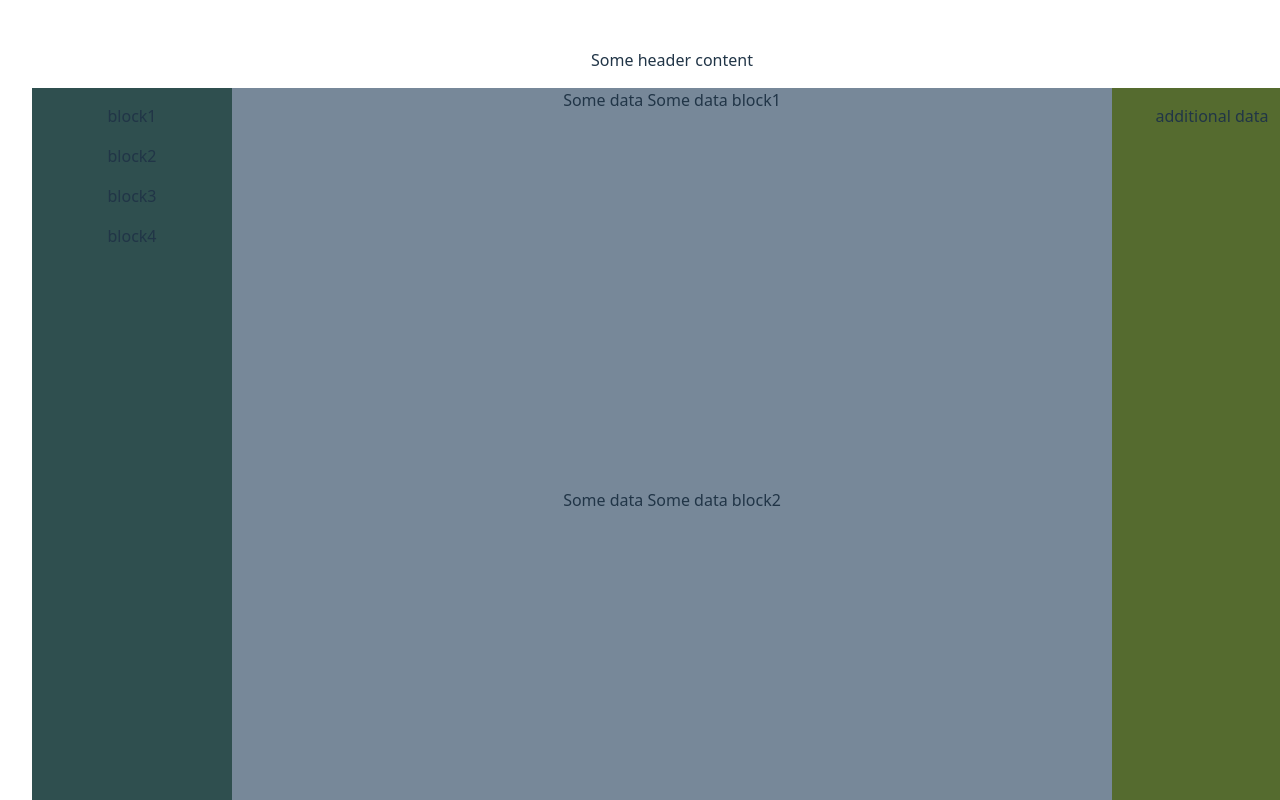
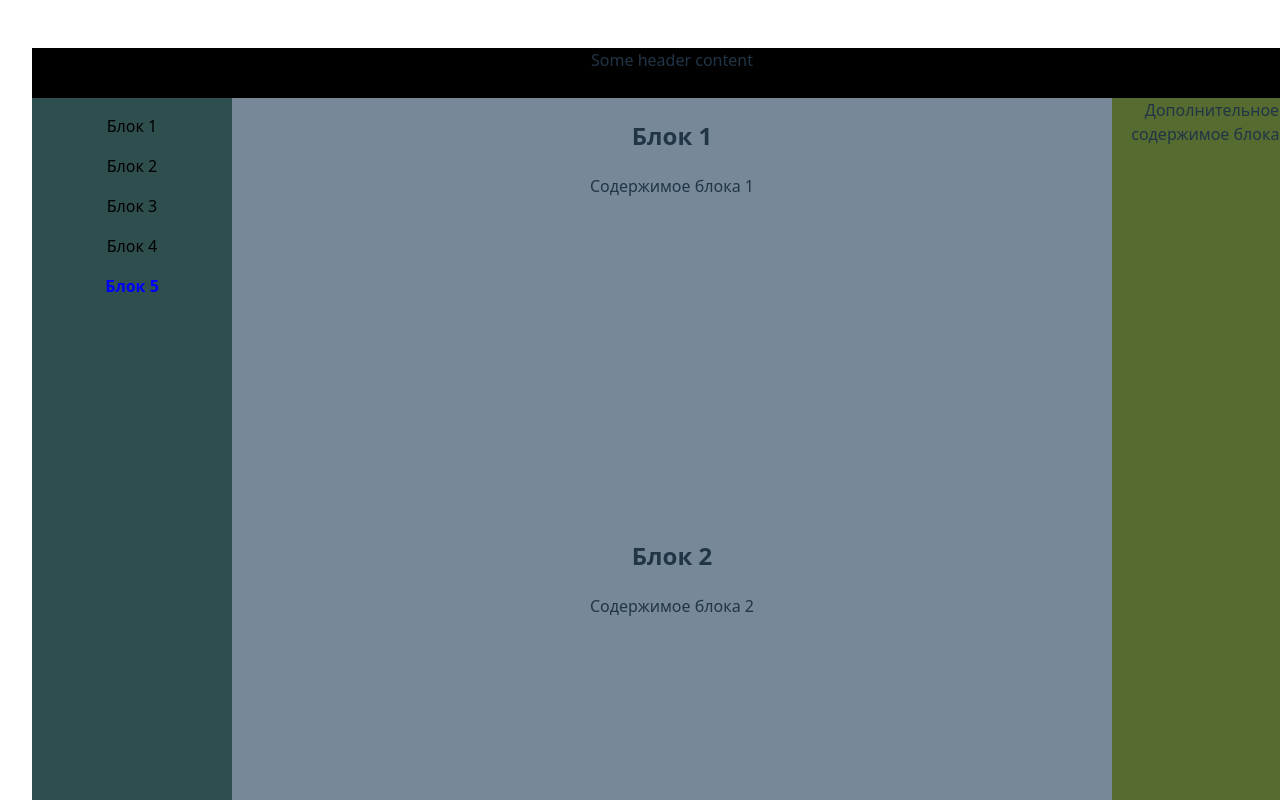
Before and after one commit to daniilminin1990/activeSectionSliding, a React (Vite) app: page /split in a window 1280 px wide. Shown: the top 800 px of the page. Built offline with nearby package versions, Linux system fonts and the light colour scheme.

Commit message:
first implementation of scrolling through blocks

```diff
--- a/package.json
+++ b/package.json
@@ -10,9 +10,12 @@
     "preview": "vite preview"
   },
   "dependencies": {
+    "mobx": "^6.13.7",
+    "mobx-react-lite": "^4.1.0",
     "react": "^19.0.0",
     "react-dom": "^19.0.0",
-    "react-router-dom": "^7.4.1"
+    "react-router-dom": "^7.4.1",
+    "react-use": "^17.6.0"
   },
   "devDependencies": {
     "@eslint/js": "^9.21.0",
--- a/src/components/LayoutSplit.tsx
+++ b/src/components/LayoutSplit.tsx
@@ -1,34 +1,146 @@
-import s from "./LayoutSplit.module.scss";
+import { observer } from 'mobx-react-lite';
+import { navigationStore } from '../store/navigationStore';
+import s from './LayoutSplit.module.scss';
 import {Outlet} from "react-router-dom";
 
-export const blocks = [
-  'block1',
-  'block2',
-  'block3',
-  'block4',
-]
+type Block = {
+  id: number;
+  title: string;
+  content: string;
+  additionalContent?: string;
+};
 
-export const LayoutSplit = () => {
+const blocks: Block[] = [
+  { id: 1, title: 'Блок 1', content: 'Содержимое блока 1', additionalContent: 'Дополнительное содержимое блока 1' },
+  { id: 2, title: 'Блок 2', content: 'Содержимое блока 2', additionalContent: 'Дополнительное содержимое блока 2'  },
+  { id: 3, title: 'Блок 3', content: 'Содержимое блока 3', additionalContent: 'Дополнительное содержимое блока 3'  },
+  { id: 4, title: 'Блок 4', content: 'Содержимое блока 4', additionalContent: 'Дополнительное содержимое блока 4'  },
+  { id: 5, title: 'Блок 5', content: 'Содержимое блока 5', additionalContent: 'Дополнительное содержимое блока 5'  },
+];
+
+export const LayoutSplit = observer(() => {
+  const handleNavClick = (id: number) => {
+    const blockElement = document.getElementById(`block-${id}`);
+    if (blockElement) {
+      blockElement.scrollIntoView({ behavior: 'smooth' });
+      navigationStore.setActiveBlockId(id);
+    }
+  };
+
   return (
     <div>
-      <header>
+      <header style={{position: 'sticky', top: 0, height: '50px', zIndex: 99, backgroundColor: 'black'}}>
         <p>Some header content</p>
       </header>
       <div className={s.container}>
         <nav className={`${s.sidebar} ${s.navContent}`}>
-          {
-            blocks.map((block, index) => (
-              <p key={index}>{block}</p>
-            ))
-          }
+          {blocks.map((block) => (
+            <p
+              key={block.id}
+              onClick={() => handleNavClick(block.id)}
+              style={{
+                cursor: 'pointer',
+                fontWeight: navigationStore.activeBlockId === block.id ? 'bold' : 'normal',
+                color: navigationStore.activeBlockId === block.id ? 'blue' : 'black',
+              }}
+            >
+              {block.title}
+            </p>
+          ))}
         </nav>
         <main className={s.mainContent}>
-          <Outlet/>
+          {/*<SplitPage blocks={blocks}/>*/}
+          <Outlet context={blocks}/>
         </main>
         <aside className={`${s.sidebar} ${s.additionalData}`}>
-          <p>additional data</p>
+          {blocks.find(el => el.id === navigationStore.activeBlockId)?.additionalContent}
         </aside>
       </div>
     </div>
-  )
-}
+  );
+});
+
+// // src/components/LayoutSplit.tsx
+// import { observer } from 'mobx-react-lite';
+// import { navigationStore } from '../store/navigationStore';
+// import s from './LayoutSplit.module.scss';
+// import {Outlet} from "react-router-dom";
+// import {useEffect} from "react";
+//
+// type Block = {
+//   id: number;
+//   title: string;
+//   content: string;
+//   additionalContent?: string;
+// };
+//
+// const blocks: Block[] = [
+//   { id: 1, title: 'Блок 1', content: 'Содержимое блока 1', additionalContent: 'Дополнительное содержимое блока 1' },
+//   { id: 2, title: 'Блок 2', content: 'Содержимое блока 2', additionalContent: 'Дополнительное содержимое блока 2'  },
+//   { id: 3, title: 'Блок 3', content: 'Содержимое блока 3', additionalContent: 'Дополнительное содержимое блока 3'  },
+//   { id: 4, title: 'Блок 4', content: 'Содержимое блока 4', additionalContent: 'Дополнительное содержимое блока 4'  },
+//   { id: 5, title: 'Блок 5', content: 'Содержимое блока 5', additionalContent: 'Дополнительное содержимое блока 5'  },
+// ];
+//
+// export const LayoutSplit = observer(() => {
+//   const handleNavClick = (id: number) => {
+//     const blockElement = document.getElementById(`block-${id}`);
+//     if (blockElement) {
+//       const headerHeight = 50; // Высота header
+//       const blockPosition = blockElement.getBoundingClientRect().top + window.scrollY - headerHeight;
+//
+//       // Устанавливаем флаг скроллинга и активный блок
+//       navigationStore.setIsScrolling(true);
+//       navigationStore.setActiveBlockId(id);
+//
+//       // Скроллим к блоку с учетом header
+//       window.scrollTo({ top: blockPosition, behavior: 'smooth' });
+//
+//       // После завершения скролла (через 1 секунду) включаем автоматическую активацию обратно
+//       setTimeout(() => navigationStore.setIsScrolling(false), 1000);
+//     }
+//   };
+//
+//   useEffect(() => {
+//     // Сбрасываем isInitialLoad при первом скролле
+//     const handleFirstScroll = () => {
+//       navigationStore.setIsInitialLoad(false);
+//       window.removeEventListener('scroll', handleFirstScroll);
+//     };
+//
+//     window.addEventListener('scroll', handleFirstScroll);
+//     return () => window.removeEventListener('scroll', handleFirstScroll);
+//   }, []);
+//
+//   return (
+//     <div>
+//       <header style={{position: 'sticky', top: 0, height: '50px', zIndex: 99, backgroundColor: 'black'}}>
+//         <p>Some header content</p>
+//       </header>
+//       <div className={s.container}>
+//         <nav className={`${s.sidebar} ${s.navContent}`}>
+//           {blocks.map((block) => (
+//             <p
+//               key={block.id}
+//               onClick={() => handleNavClick(block.id)}
+//               style={{
+//                 cursor: 'pointer',
+//                 fontWeight: navigationStore.activeBlockId === block.id ? 'bold' : 'normal',
+//                 color: navigationStore.activeBlockId === block.id ? 'blue' : 'black',
+//               }}
+//             >
+//               {block.title}
+//             </p>
+//           ))}
+//         </nav>
+//         <main className={s.mainContent}>
+//           {/*<SplitPage blocks={blocks}/>*/}
+//           <Outlet context={blocks}/>
+//         </main>
+//         <aside className={`${s.sidebar} ${s.additionalData}`}>
+//           {blocks.find(el => el.id === navigationStore.activeBlockId)?.additionalContent}
+//         </aside>
+//       </div>
+//     </div>
+//   );
+// });
--- /dev/null
+++ b/src/pages/SplitPage.module.scss
@@ -0,0 +1,3 @@
+.active-block {
+  border: 1px solid red;
+}
--- a/src/pages/SplitPage.tsx
+++ b/src/pages/SplitPage.tsx
@@ -1,21 +1,107 @@
-export const SplitPage = () => {
+import {RefObject, useEffect, useRef} from 'react';
+import { observer } from 'mobx-react-lite';
+import { useIntersection } from 'react-use';
+import { navigationStore } from '../store/navigationStore';
+import {useOutletContext} from "react-router-dom";
 
-  const blocks = [
-    'Some data block1',
-    'Some data block2',
-    'Some data block3',
-    'Some data block4',
-  ]
+type Block = {
+  id: number;
+  title: string;
+  content: string;
+};
+
+export const SplitPage = observer(() => {
+  const blocks = useOutletContext<Block[]>(); // Получаем blocks из Outlet
 
   return (
-    <>
-      {
-        blocks.map((block, index) => (
-          <div key={index} style={{height: "400px"}}>
-            Some data {block}
-          </div>
-        ))
-      }
-    </>
+    <main>
+      {blocks.map((block) => (
+        <BlockItem key={block.id} block={block} />
+      ))}
+    </main>
   );
-};
+});
+
+const BlockItem = observer(({ block }: { block: Block }) => {
+  const intersectionRef = useRef<HTMLDivElement | null>(null);
+  const intersection = useIntersection(intersectionRef as RefObject<HTMLElement>, {
+    // threshold: 0.4, // Блок считается видимым, если 40% его площади в области видимости
+    threshold: 1, // Блок считается видимым, если 40% его площади в области видимости
+  });
+
+  useEffect(() => {
+    if (intersection?.isIntersecting) {
+      navigationStore.setActiveBlockId(block.id);
+    }
+  }, [intersection?.isIntersecting, block.id]);
+
+  return (
+    <div
+      id={`block-${block.id}`}
+      ref={intersectionRef}
+      style={{ height: '400px' }}
+    >
+      <h2>{block.title}</h2>
+      <p>{block.content}</p>
+    </div>
+  );
+});
+
+// import {RefObject, useEffect, useRef} from 'react';
+// import { observer } from 'mobx-react-lite';
+// import { useIntersection } from 'react-use';
+// import { navigationStore } from '../store/navigationStore';
+// import {useOutletContext} from "react-router-dom";
+//
+// type Block = {
+//   id: number;
+//   title: string;
+//   content: string;
+// };
+//
+// export const SplitPage = observer(() => {
+//   const blocks = useOutletContext<Block[]>(); // Получаем blocks из Outlet
+//
+//   return (
+//     <main>
+//       {blocks.map((block) => (
+//         <BlockItem key={block.id} block={block} />
+//       ))}
+//     </main>
+//   );
+// });
+//
+// const BlockItem = observer(({ block }: { block: Block }) => {
+//   const intersectionRef = useRef<HTMLDivElement | null>(null);
+//   const intersection = useIntersection(intersectionRef as RefObject<HTMLElement>, {
+//     // threshold: 1,
+//     threshold: 0.5, // Блок считается видимым, если 50% его площади в области видимости
+//     rootMargin: '-50px 0px 0px 0px', // Учитываем высоту header (50px)
+//   });
+//
+//   useEffect(() => {
+//     // Активируем блок только если он виден, нет скролла и это не начальная загрузка
+//     if (
+//       intersection?.isIntersecting &&
+//       !navigationStore.isScrolling &&
+//       !navigationStore.isInitialLoad
+//     ) {
+//       navigationStore.setActiveBlockId(block.id);
+//     }
+//   }, [intersection?.isIntersecting, block.id]);
+//
+//   // Определяем стиль рамки: красный для активного блока, синий для неактивного
+//   const borderStyle =
+//     navigationStore.activeBlockId === block.id ? '1px solid red' : '1px solid blue';
+//   return (
+//     <div
+//       id={`block-${block.id}`}
+//       ref={intersectionRef}
+//       style={{ height: '300px', border: borderStyle }}
+//       // className={navigationStore.activeBlockId === block.id ? 'active-block' : ''}
+//     >
+//       <h2>{block.title}</h2>
+//       <p>{block.content}</p>
+//     </div>
+//   );
+// });
--- /dev/null
+++ b/src/store/navigationStore.ts
@@ -0,0 +1,29 @@
+// src/stores/NavigationStore.ts
+import { makeAutoObservable } from 'mobx';
+
+class NavigationStore {
+  activeBlockId: number | null = 1; // Сделаем активынм 1 блок
+  // isScrolling: boolean = false;
+  // isInitialLoad: boolean = true; // Флаг начальной загрузки
+
+  constructor() {
+    makeAutoObservable(this);
+  }
+
+  setActiveBlockId(id: number) {
+    this.activeBlockId = id;
+  }
+
+  // setIsScrolling(scrolling: boolean) {
+  //   this.isScrolling = scrolling;
+  // }
+  //
+  // setIsInitialLoad(initialLoad: boolean) {
+  //   this.isInitialLoad = initialLoad;
+  // }
+}
+
+export const navigationStore = new NavigationStore();
+
+// activeBlockId хранит ID активного блока
+// Метод setActiveBlockId обновляет активный блок
```
Also changed, not shown: 1 other file (tests, documents, lock files or other folders).
